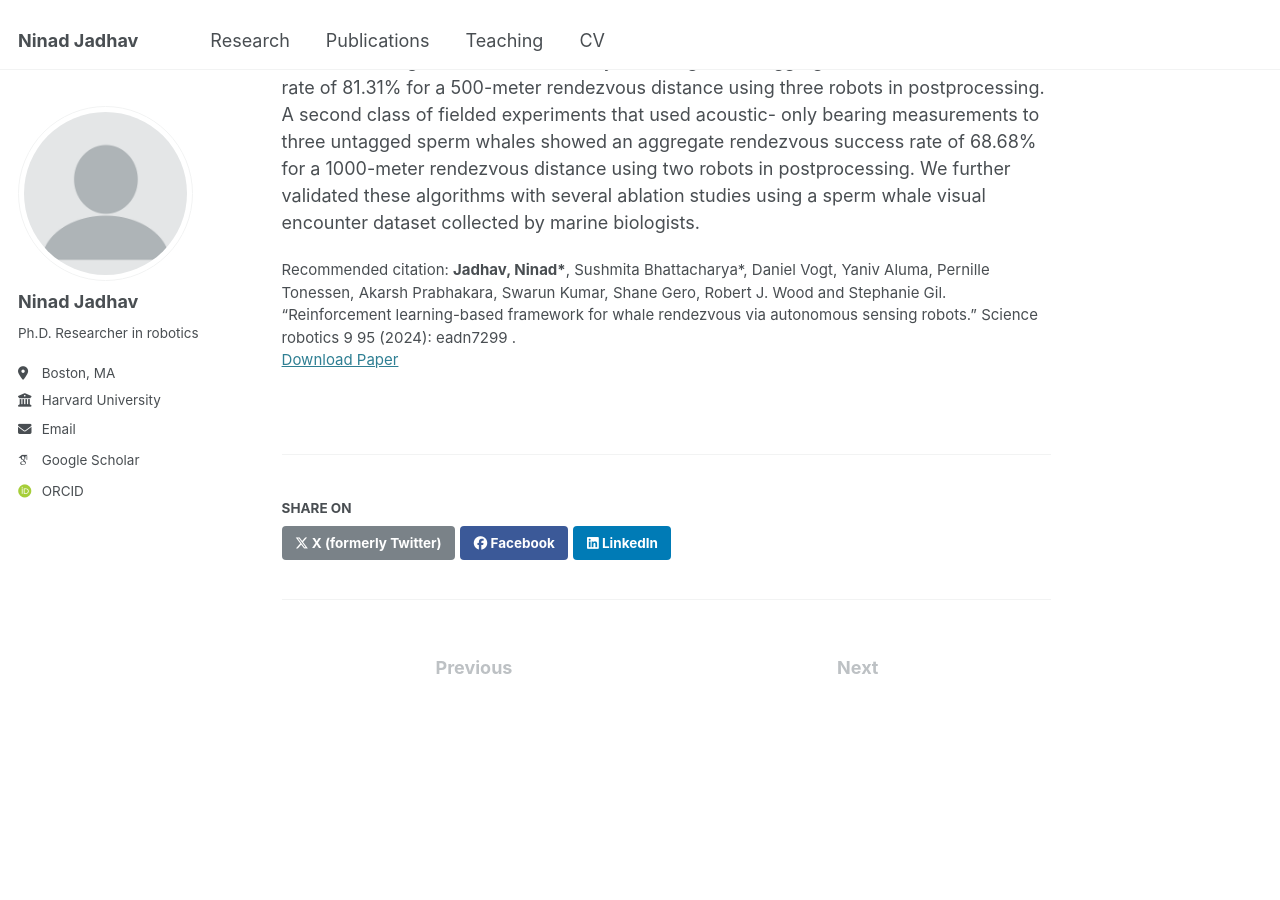
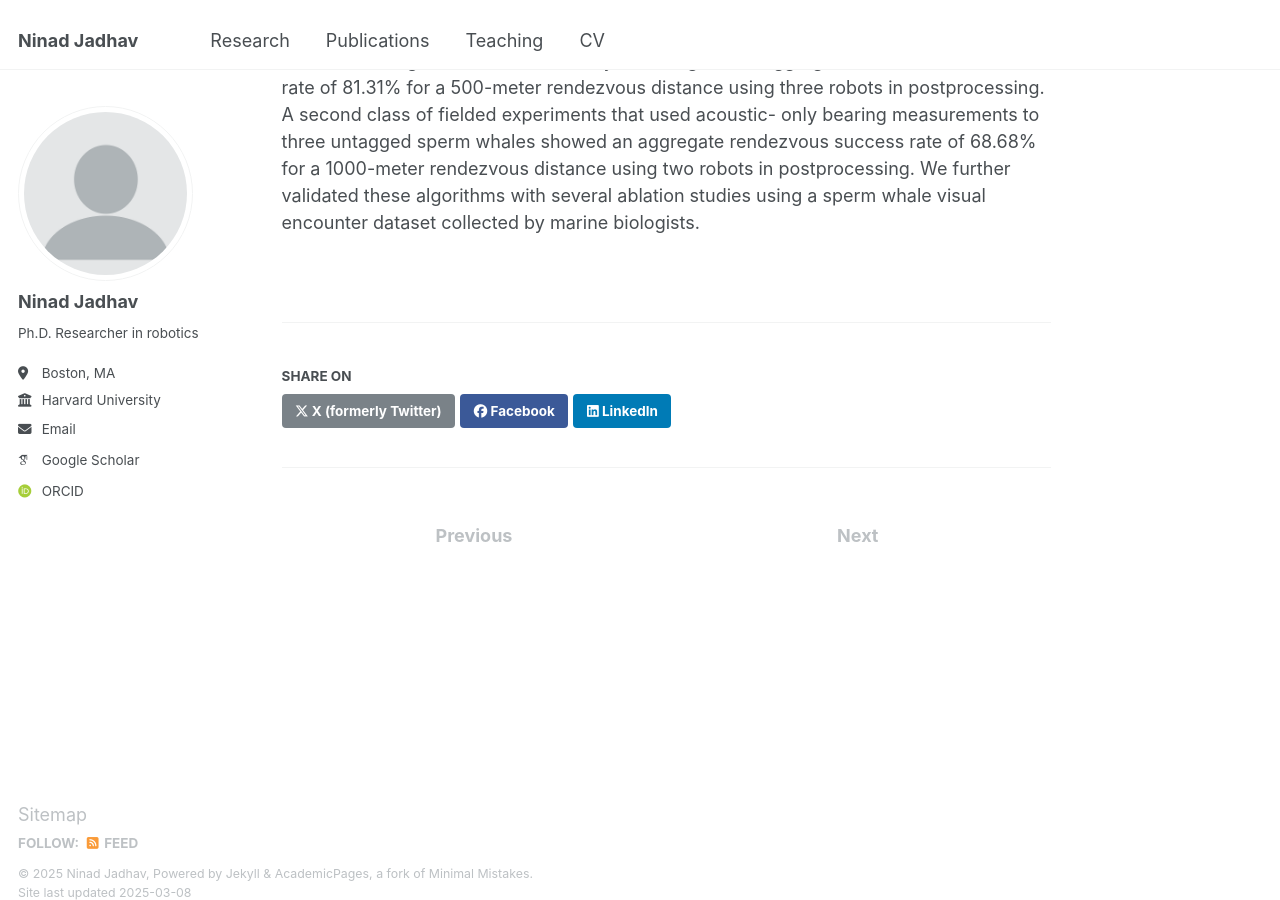
Before and after one commit to jadhavhninad/jadhavhninad.github.io, a Jekyll site: the page built from _publications/2024-Science-Robotics-number-7.md, in a window 1280 px wide and 900 px high, scrolled down 535 px. Built offline with Jekyll 4.4.1, drawn with Linux system fonts in a browser that asks for light colours; some web fonts are replaced.

Commit message:
Update 2024-Science-Robotics-number-7.md

```diff
--- a/_publications/2024-Science-Robotics-number-7.md
+++ b/_publications/2024-Science-Robotics-number-7.md
@@ -6,7 +6,7 @@
 date: 2024-10-30
 venue: 'Science Robotics'
 paperurl: 'https://jadhavhninad.github.io/files/2024-Science-Robotics-number-7.pdf'
-citation: '<strong>Jadhav, Ninad*</strong>, Sushmita Bhattacharya*, Daniel Vogt, Yaniv Aluma, Pernille Tonessen, Akarsh Prabhakara, Swarun Kumar, Shane Gero, Robert J. Wood and Stephanie Gil. “Reinforcement learning-based framework for whale rendezvous via autonomous sensing robots.” Science robotics 9 95 (2024): eadn7299 .'
+authors: '<strong>Jadhav, Ninad*</strong>, Sushmita Bhattacharya*, Daniel Vogt, Yaniv Aluma, Pernille Tonessen, Akarsh Prabhakara, Swarun Kumar, Shane Gero, Robert J. Wood and Stephanie Gil.'
 ---
 
 <!-- excerpt: 'This paper is about the number 1. The number 2 is left for future work.'-->
```
